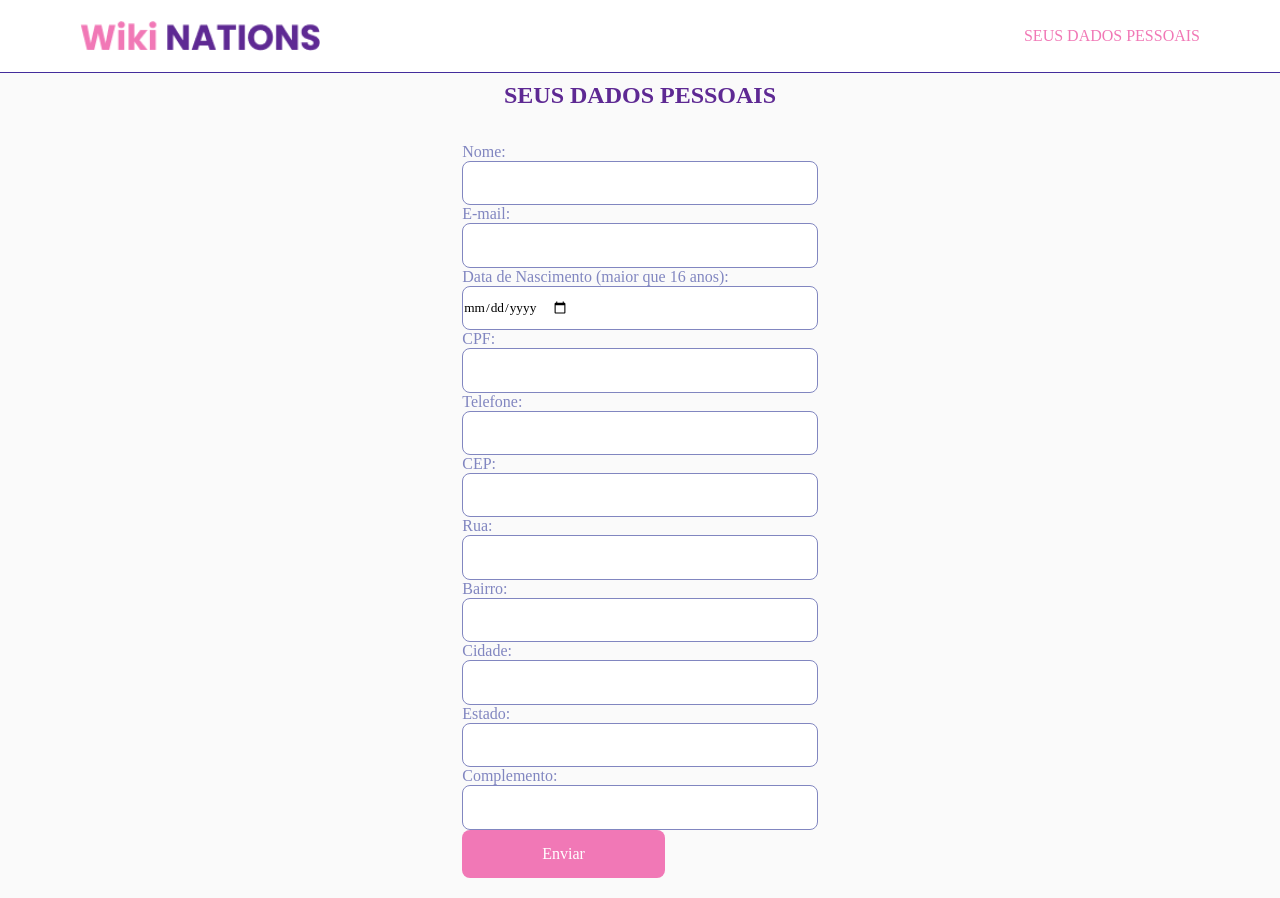
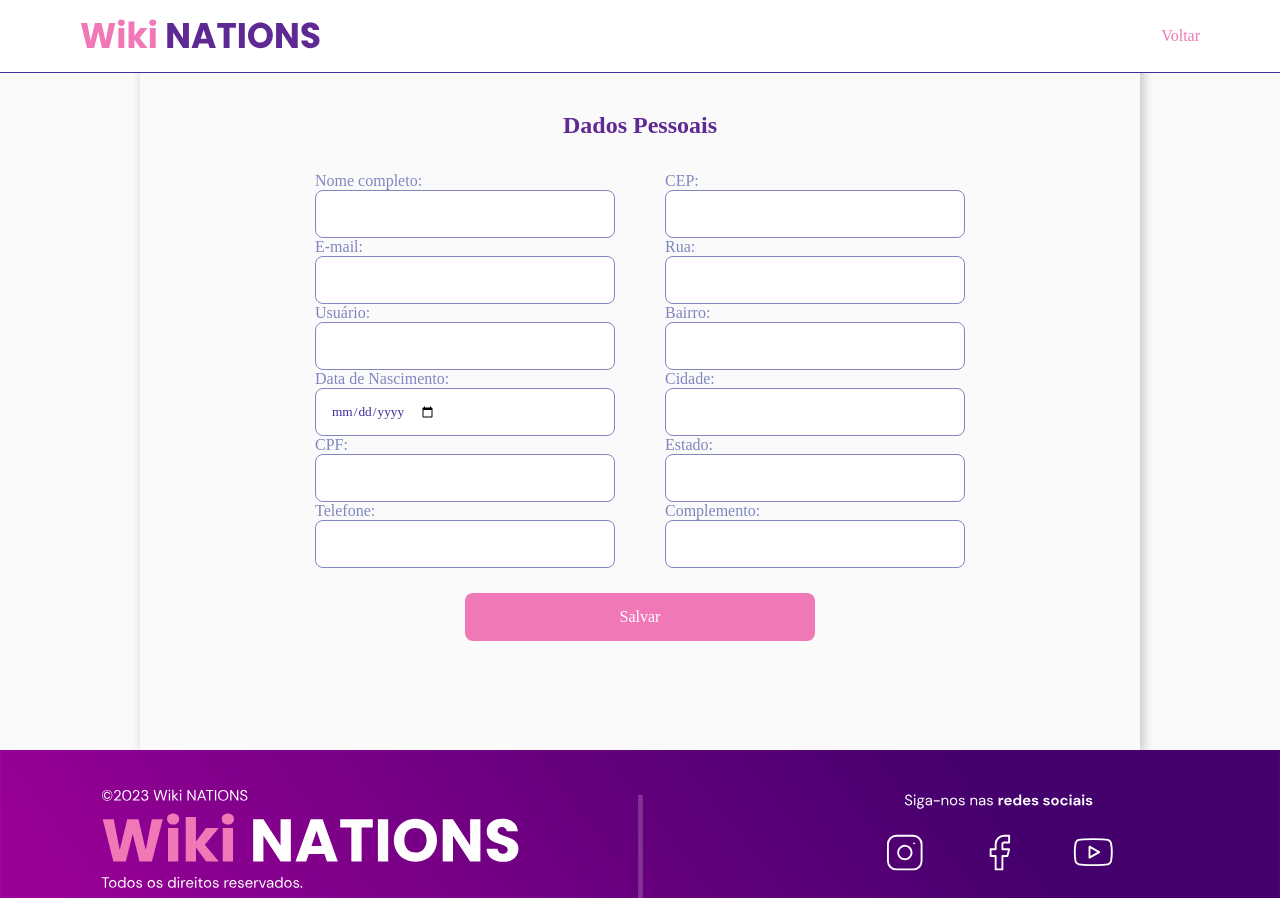
Before and after one commit to dev-trajano/PAS-I-Projeto, a plain HTML site: page TelaDados.html in a window 1280 px wide. Shown: the top 898 px of the page. Drawn offline with nearby package versions, Linux system fonts and the light colour scheme.

Commit message:
meu cu ome

```diff
--- a/TelaDados.html
+++ b/TelaDados.html
@@ -16,12 +16,14 @@
   <body>
     <header id="header">
       <nav class="container">
-        <img class="logo" src="/assets/fotos/Logo_branco.png" />
+        <a href="TelaPrincipal.html">
+          <img class="logo" src="/assets/fotos/Logo.svg" />
+        </a>
         <!-- menu -->
         <div class="menu">
           <ul class="grid">
             <li>
-              <a style="color: #f178b6" href="#home">SEUS DADOS PESSOAIS</a>
+              <a style="color: #f178b6" href="TelaApi.html">Voltar</a>
             </li>
           </ul>
         </div>
@@ -29,16 +31,22 @@
     </header>
 
     <section id="forms" class="section">
-      <form id="myForm" class="">
-        <h2 class="title">SEUS DADOS PESSOAIS</h2>
-        <label for="nome">Nome:</label>
+      <form id="" class="">
+        <h2 class="title">Dados Pessoais</h2>
+
+        <div class="dadosUsuario">
+          <div class="divEsquerda">
+            <label for="nome">Nome completo:</label>
             <input class="input" id="nome" required />
 
             <label for="email">E-mail:</label>
             <input type="email" class="input" id="email" required />
 
+            <label for="telefone">Usuário:</label>
+            <input class="input" id="usuario" required />
+
             <label for="dataNascimento"
-          >Data de Nascimento (maior que 16 anos):</label
+              >Data de Nascimento:</label
             >
             <input type="date" class="input" id="dataNascimento" required />
 
@@ -47,7 +55,9 @@
 
             <label for="telefone">Telefone:</label>
             <input class="input" id="telefone" required />
+          </div>
 
+          <div class="divDireita">
             <label for="cep">CEP:</label>
             <input class="input" id="cep" required />
 
@@ -65,8 +75,11 @@
 
             <label for="complemento">Complemento:</label>
             <input class="input" id="complemento" />
-
-        <button class="button" type="submit">Enviar</button>
+          </div>
+        </div>
+        <div class="botao">
+          <button class="button" type="submit">Salvar</button>
+        </div>
         </form>
     </section>
     <div class="marg">
--- a/css/styleDados.css
+++ b/css/styleDados.css
@@ -97,16 +97,42 @@ body {
 /*====  FORMS ============================ */
 
 #forms {
+  width: 1000px;
+  height: auto;
+  justify-content: center;
   display: flex;
-  align-items: center;
-  justify-content: center;
-  height: 100vh;
-  margin-left: 24,6875rem;
-  margin-right: 24,6875rem;
+  margin: 0 auto;
+  box-shadow: 3px 2px 10px 1px rgba(0, 0, 0, 0.2);
+}
+
+form{
+  width: 700px;
+  height: 750px;
+  margin-top: 100;
+}
+
+#forms .dadosUsuario{
+  display: flex;
+  justify-content: space-around;
 
 }
+
+#forms .divEsquerda{
+  display: flex;
+  flex-direction: column;
+}
+
+#forms .divDireita{
+  display: flex;
+  flex-direction: column;
+}
+
+#forms .dadosUsuario input{
+  width: 300px;
+}
+
 .title{
-  margin-top: 10rem;
+  margin-top: 7rem;
   height: 3.7778rem;
   text-align: center;
   color: #5E2993;
@@ -114,16 +140,33 @@ body {
 
 .input{
   display: flex;
-  width: 22.2222rem;
-  height: 2.7778rem;
+  width: 22rem;
+  height: 3rem;
   border: 0.0625rem solid #8186C0;
   border-radius: 0.5rem;
+  padding-left: 15px;
+  color: #432D9C;
+}
 
+textarea:focus, input:focus, select:focus {
+  box-shadow: 0 0 0 0;
+  outline: 0;
 }
+
+
+
 .button {
   background: var(--color-rosa-claro);
   color: var(--colo-branco);
 
+  cursor: pointer;
+
+  margin-left: 175px;
+  display: flex;
+  justify-content: center;
+  align-items: center;
+  margin-top: 25px;
+  width: 50%;
   height: 3rem;
   padding: 0 5rem;
   border: 0.0625rem;
@@ -131,7 +174,11 @@ body {
 
   font: 500 1rem var(--body-font);
   transition: background 0.3s;
+}
 
+.button:hover{
+  background-color: #ee62aa;
+  color: white;
 }
 
 #forms .input-mensagem-erro {
@@ -149,10 +196,6 @@ body {
   color:#df2525;
 
  }
- .marg{
-  margin-top: 12rem;
- }
-
 /*====  NAVIGATION ============================ */
 nav {
   height: var(--header-height);
--- a/css/styleLogin.css
+++ b/css/styleLogin.css
@@ -97,27 +97,90 @@ body {
 /*====  FORMS ============================ */
 
 #forms {
+  width: auto;
   display: flex;
   align-items: center;
   justify-content: center;
-  height: 100vh;
-  margin-left: 24,6875rem;
-  margin-right: 24,6875rem;
+  height: 90vh;
+  margin-left: 24rem;
+  margin-right: 24rem;
+}
+
+#forms .divContainer{
+  width: 600px;
+  height: 450px;
+  border-radius: 0.5rem;
+  margin-bottom: 15px;
+  margin-top: 100px;
+  box-shadow: 3px 2px 10px 1px rgba(0, 0, 0, 0.2);
 }
 #forms .title{
   margin-top: 5rem;
-  height: 3.7778rem;
+  height: 3rem;
   text-align: center;
   color: #5E2993;
 }
 
+#forms #campos {
+  margin-left: 70px;
+}
+
+#forms .subLogin{
+  text-align: center;
+  margin-bottom: 20px;
+}
+
+#forms .subLogin a{
+  cursor: pointer;
+}
+
+#forms .divNomes{
+  display: flex;
+  width: auto;
+}
+
+#forms .divNomes input{
+  border: 0.0625rem solid #8186C0;
+  border-radius: 0.5rem;
+  height: 3rem;
+  padding-left: 15px;
+  color: #432D9C;
+  margin-bottom: 15px;
+}
+
+#forms .divNomes #nomePrincipal{
+  display: flex;
+  flex-direction: column;
+  width: 60%;
+}
+
+#forms .divNomes #sobreNome{
+  display: flex;
+  flex-direction: column;
+  margin-left: 10px;
+}
+
+#forms .divNomes #inputSobreNome{
+  width: 15rem;
+}
+
+#forms .divNomes #inputSobreNome{
+  width: 15rem;
+}
+
 .input{
   display: flex;
-  width: 22.2222rem;
-  height: 2.7778rem;
+  width: 28rem;
+  height: 3rem;
   border: 0.0625rem solid #8186C0;
   border-radius: 0.5rem;
+  margin-bottom: 15px;
+  padding-left: 15px;
+}
 
+textarea:focus, input:focus, select:focus {
+  box-shadow: 0 0 0 0;
+  outline: 0;
 }
 
 
@@ -125,7 +188,11 @@ body {
   background: var(--color-rosa-claro);
   color: var(--colo-branco);
 
+  width: 100%;
+  cursor: pointer;
   height: 3rem;
+  margin-top: 5px;
+  margin-bottom: 10px;
   padding: 0 5rem;
   border: 0.0625rem;
   border-radius: 0.5rem;
@@ -133,6 +200,14 @@ body {
   font: 500 1rem var(--body-font);
   transition: background 0.3s;
 
+}
+
+#forms #btn{
+  width: 28rem;
+}
+
+.button:hover{
+  background-color:;
 }
 
 
@@ -206,6 +281,11 @@ nav .menu ul {
   margin-left: auto;
   margin-right: auto;
 }
+
+.footer{
+  height: 178px;
+}
+
 /* navigation */
 nav .menu {
   opacity: 1;
```
Also changed, not shown: TelaApi.html (+13 -9 lines), TelaCadastro.html (+20 -13 lines), TelaLogin.html (+17 -7 lines), TelaPrincipal.html (+2 -16 lines), css/styleApi.css (+25 -1 lines), css/stylePrincipal.css (+4 -4 lines), assets/fotos/Logo-branca.svg (added), assets/fotos/Logo.svg (added), assets/fotos/do-utilizador-2.png (added), assets/fotos/do-utilizador.png (added), assets/fotos/sobre-nos.png. Lines whose indentation alone changed are shown as unchanged.
